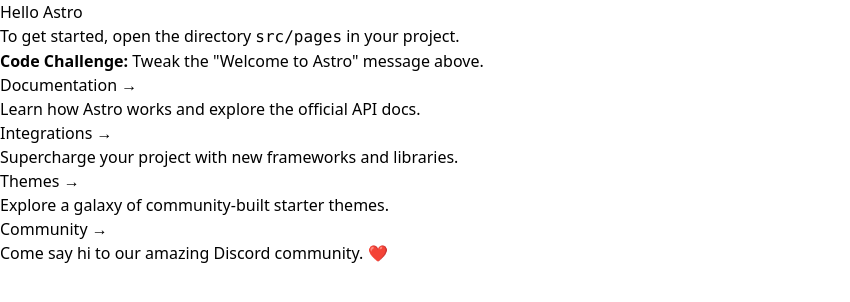
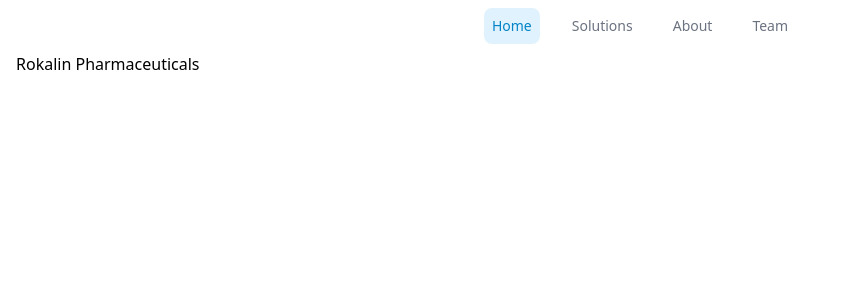
Before and after one commit to rokalin/rokalin-webpage, an Astro site: page / in a window 1280 px wide. Shown: the whole page, without its empty margins (0-850 px from the left). Built offline with nearby package versions, Linux system fonts and the light colour scheme; Astro itself is replaced by a stand-in of ours.

Commit message:
page with nav links

```diff
--- a/package.json
+++ b/package.json
@@ -7,12 +7,14 @@
     "start": "astro dev",
     "build": "astro check && astro build",
     "preview": "astro preview",
-    "astro": "astro"
+    "astro": "astro",
+    "check": "astro check"
   },
   "dependencies": {
     "@astrojs/check": "^0.7.0",
     "@astrojs/tailwind": "^5.1.0",
     "astro": "^4.11.5",
+    "clsx": "^2.1.1",
     "tailwindcss": "^3.4.4",
     "typescript": "^5.5.3"
   }
--- a/src/components/Card.astro
+++ /dev/null
@@ -1,21 +0,0 @@
----
-interface Props {
-	title: string;
-	body: string;
-	href: string;
-}
-
-const { href, title, body } = Astro.props;
----
-
-<li>
-	<a href={href}>
-		<h2>
-			{title}
-			<span>&rarr;</span>
-		</h2>
-		<p>
-			{body}
-		</p>
-	</a>
-</li>
--- /dev/null
+++ b/src/components/Nav.astro
@@ -0,0 +1,10 @@
+---
+import NavLink from './NavLink.astro';
+---
+
+<nav class="flex justify-center gap-6">
+	<NavLink href="/">Home</NavLink>
+	<NavLink href="/solutions/">Solutions</NavLink>
+	<NavLink href="/about/">About</NavLink>
+	<NavLink href="/team/">Team</NavLink>
+</nav>
--- /dev/null
+++ b/src/components/NavLink.astro
@@ -0,0 +1,26 @@
+---
+import clsx from 'clsx';
+
+interface Props {
+  href: string
+}
+
+const { href } = Astro.props
+
+const twCommon = "shrink-0 rounded-lg p-2 text-sm font-medium"
+const twCurrent = "bg-sky-100 text-sky-600"
+const twNotCurrent = "text-gray-500 hover:bg-gray-50 hover:text-gray-700"
+
+
+const current = href == Astro.url.pathname
+
+const tw = clsx(twCommon, {
+  [twCurrent]: current,
+  [twNotCurrent]: !current,
+})
+
+---
+
+<a href={href} class={tw}>
+  <slot />
+</a>
--- a/src/layouts/Layout.astro
+++ b/src/layouts/Base.astro
@@ -1,4 +1,6 @@
 ---
+import Nav from '../components/Nav.astro';
+
 interface Props {
 	title: string;
 }
@@ -12,11 +14,15 @@
 		<meta charset="UTF-8" />
 		<meta name="description" content="Astro description" />
 		<meta name="viewport" content="width=device-width" />
-		<link rel="icon" type="image/svg+xml" href="/favicon.svg" />
 		<meta name="generator" content={Astro.generator} />
 		<title>{title}</title>
 	</head>
 	<body>
-		<slot />
+		<div class="mt-2">
+			<Nav />
+		</div>
+		<main class="mt-2 mx-4">
+			<slot />
+		</main>
 	</body>
 </html>
--- /dev/null
+++ b/src/pages/about.astro
@@ -0,0 +1,7 @@
+---
+import Base from '../layouts/Base.astro';
+---
+
+<Base title="About">
+	<h1>About page</h1>
+</Base>
--- a/src/pages/index.astro
+++ b/src/pages/index.astro
@@ -1,36 +1,7 @@
 ---
-import Layout from '../layouts/Layout.astro';
-import Card from '../components/Card.astro';
+import Base from '../layouts/Base.astro';
 ---
 
-<Layout title="Welcome to Astro.">
-	<main>
-		<h1>Hello Astro</h1>
-		<p>
-			To get started, open the directory <code>src/pages</code> in your project.<br />
-			<strong>Code Challenge:</strong> Tweak the "Welcome to Astro" message above.
-		</p>
-		<ul role="list">
-			<Card
-				href="https://docs.astro.build/"
-				title="Documentation"
-				body="Learn how Astro works and explore the official API docs."
-			/>
-			<Card
-				href="https://astro.build/integrations/"
-				title="Integrations"
-				body="Supercharge your project with new frameworks and libraries."
-			/>
-			<Card
-				href="https://astro.build/themes/"
-				title="Themes"
-				body="Explore a galaxy of community-built starter themes."
-			/>
-			<Card
-				href="https://astro.build/chat/"
-				title="Community"
-				body="Come say hi to our amazing Discord community. ❤️"
-			/>
-		</ul>
-	</main>
-</Layout>
+<Base title="Rokalin Pharmaceuticals">
+	<h1>Rokalin Pharmaceuticals</h1>
+</Base>
--- /dev/null
+++ b/src/pages/solutions.astro
@@ -0,0 +1,7 @@
+---
+import Base from '../layouts/Base.astro';
+---
+
+<Base title="Solutions">
+	<h1>Solutions page</h1>
+</Base>
--- /dev/null
+++ b/src/pages/team.astro
@@ -0,0 +1,7 @@
+---
+import Base from '../layouts/Base.astro';
+---
+
+<Base title="Team">
+	<h1>Team page</h1>
+</Base>
```
Also changed, not shown: pnpm-lock.yaml.
